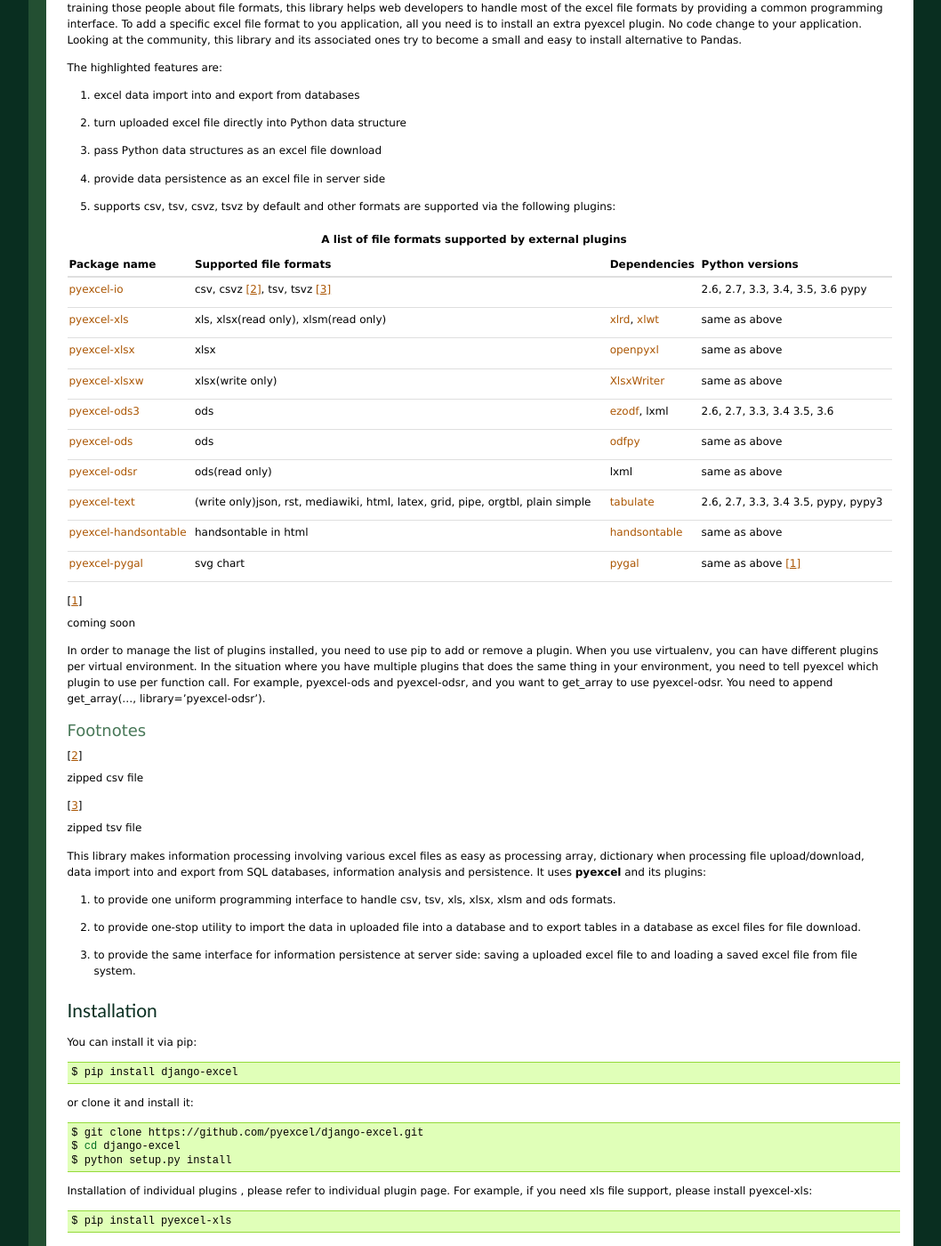
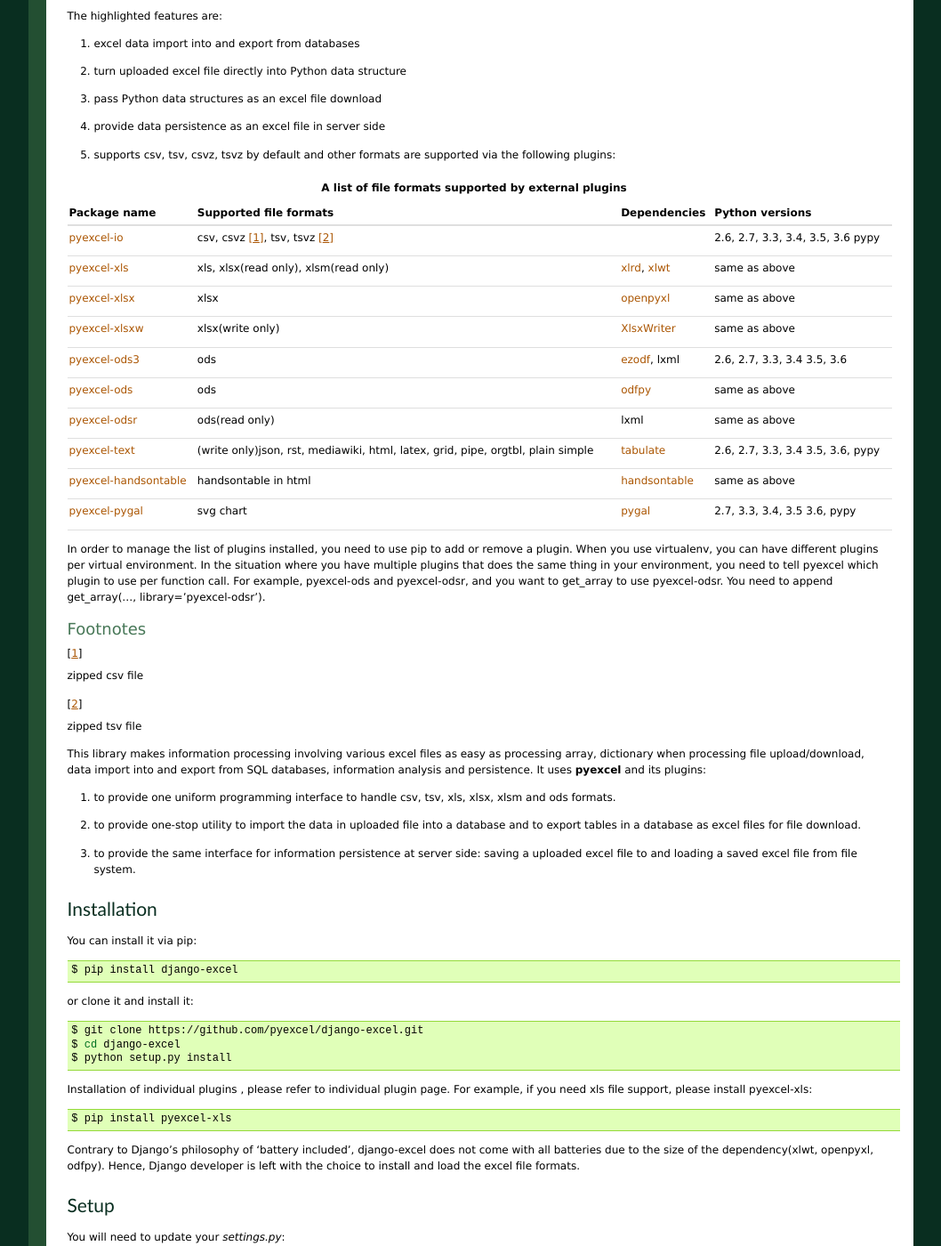
Before and after one commit to pyexcel-webwares/django-excel, a Sphinx documentation site: the page built from doc/source/index.rst, in a window 1280 px wide and 1400 px high, scrolled down 838 px. Shown: the whole window at 89% size, without its empty margins (111-1169 px from the left). Built offline with Sphinx 7.4.7, drawn with Linux system fonts in a browser that asks for light colours; some of the changed text lies outside the part shown.

Commit message:
update documentation

```diff
--- a/django_excel.yml
+++ b/django_excel.yml
@@ -2,7 +2,7 @@
 name: "django-excel"
 version: 0.0.7
 current_version: 0.0.7
-release: 0.0.6
+release: 0.0.7
 webframework: Django
 dependencies:
   - pyexcel-webio>=0.0.9
--- a/doc/source/conf.py
+++ b/doc/source/conf.py
@@ -22,7 +22,7 @@
 
 project = u'django-excel'
 copyright = u'2015-2017 Onni Software Ltd.'
-version = '0.0.6'
+version = '0.0.7'
 release = '0.0.7'
 exclude_patterns = []
 pygments_style = 'sphinx'
--- a/doc/source/index.rst
+++ b/doc/source/index.rst
@@ -71,11 +70,12 @@
    `pyexcel-ods`_           ods                     `odfpy`_        same as above
    `pyexcel-odsr`_          ods(read only)          lxml            same as above
    `pyexcel-text`_          (write only)json, rst,  `tabulate`_     2.6, 2.7, 3.3, 3.4
-                            mediawiki, html,                        3.5, pypy, pypy3
+                            mediawiki, html,                        3.5, 3.6, pypy
                             latex, grid, pipe,
                             orgtbl, plain simple
    `pyexcel-handsontable`_  handsontable in html    `handsontable`_ same as above
-   `pyexcel-pygal`_         svg chart               `pygal`_        same as above [#f3]_
+   `pyexcel-pygal`_         svg chart               `pygal`_        2.7, 3.3, 3.4, 3.5
+                                                                    3.6, pypy
    ======================== ======================= =============== ==================
 
 .. _pyexcel-io: https://github.com/pyexcel/pyexcel-io
@@ -102,7 +102,6 @@
 .. _pyexcel-matplotlib: https://github.com/pyexcel/pyexcel-matplotlib
 .. _matplotlib: https://matplotlib.org
 
-.. [#f3] coming soon
 
 In order to manage the list of plugins installed, you need to use pip to add or remove
 a plugin. When you use virtualenv, you can have different plugins per virtual
```
Also changed, not shown: other parts of doc/source/index.rst (+0 -1 lines), README.rst (+6 -3 lines).
